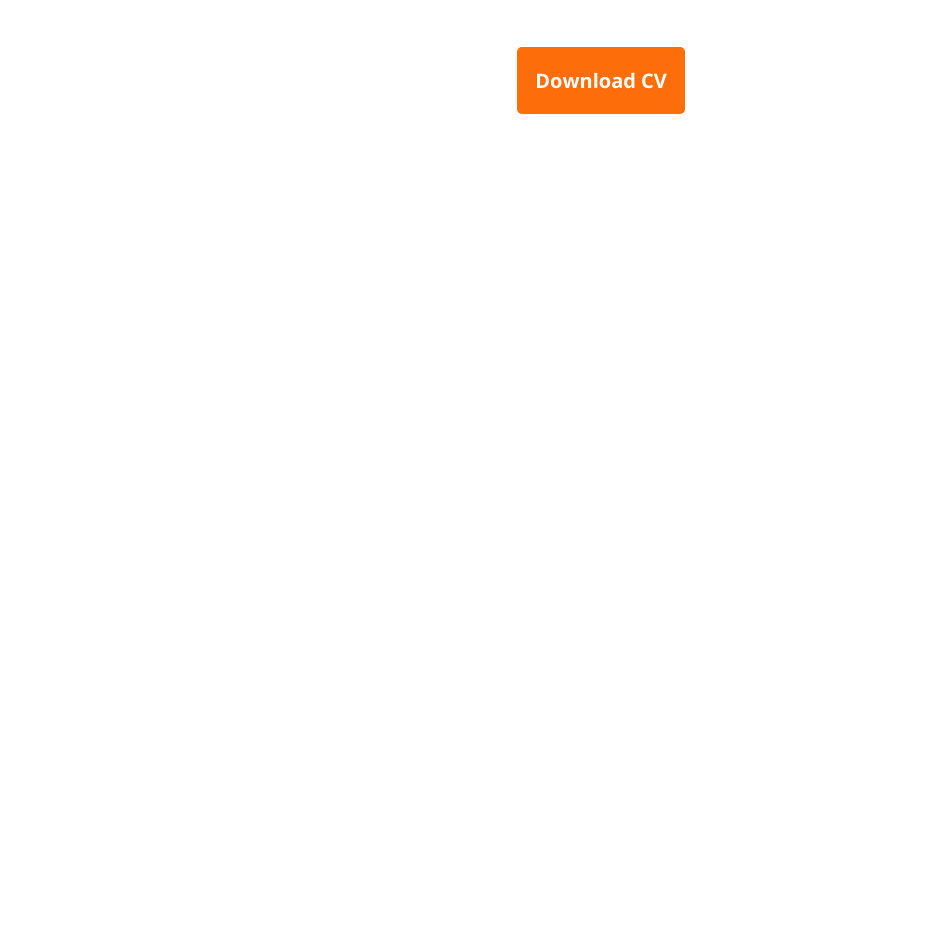
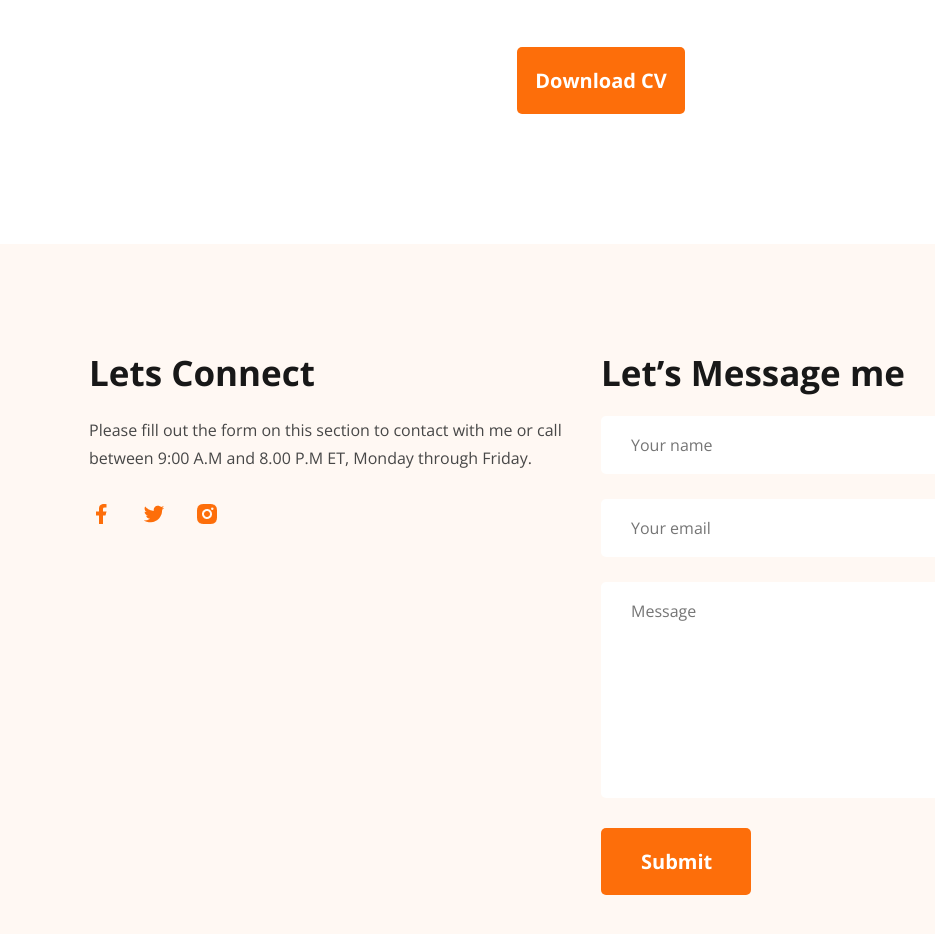
Before and after one commit to shahedul-alam/simple-portfolio-website, a plain HTML site: page index.html in a window 1280 px wide. Shown: the part 3244-4178 px from the top of the page, without its empty margins (39-974 px from the left). Before the commit the page ends 3488 px from the top, so only its background shows below. Drawn offline with nearby package versions, Linux system fonts and the light colour scheme.

Commit message:
footer section added

```diff
--- a/index.html
+++ b/index.html
@@ -145,6 +145,27 @@
       <div class="skills-btn"><button>Download CV</button></div>
     </section>
   </main>
-  <footer></footer>
+  <footer>
+    <section class="footer-inner-section">
+      <div>
+        <h2>Lets Connect</h2>
+        <p>Please fill out the form on this section to contact with me or call between 9:00 A.M and 8.00 P.M ET, Monday through
+        Friday.</p>
+        <div>
+          <img src="./images/icons/facebook.png" alt="facebook-logo">
+          <img src="./images/icons/twitter.png" alt="twitter-logo">
+          <img src="./images/icons/insta.png" alt="insta-logo"></div>
+      </div>
+      <div>
+        <h2>Let’s Message me</h2>
+        <form action="#">
+          <input type="text" placeholder="Your name" required>
+          <input type="email" placeholder="Your email" required>
+          <textarea placeholder="Message" rows="10" required></textarea>
+          <input type="submit">
+        </form>
+      </div>
+    </section>
+  </footer>
 </body>
 </html>
--- a/style.css
+++ b/style.css
@@ -254,3 +254,60 @@ main {
   border-radius: 5px;
   background: rgb(253, 110, 10);
 }
+footer {
+  height: 780px;
+  background: rgb(255, 248, 243);
+  display: flex;
+  justify-content: center;
+  align-items: center;
+}
+.footer-inner-section {
+  width: 80%;
+  display: flex;
+  justify-content: space-between;
+  align-items: flex-start;
+}
+.footer-inner-section > div {
+  width: 565px;
+}
+.footer-inner-section>div>h2 {
+  color: rgb(24, 24, 24);
+  font-size: 35px;
+  font-weight: 700;
+  margin-bottom: 20px;
+}
+.footer-inner-section>div>p {
+  color: rgb(71, 71, 71);
+  font-size: 16px;
+  font-weight: 400;
+  line-height: 28px;
+  margin-bottom: 30px;
+}
+.footer-inner-section>div>div>img {
+  margin-right: 25px;
+}
+form > input, textarea {
+  box-sizing: border-box;
+  resize: none;
+  margin-bottom: 25px;
+  border: none;
+  border-radius: 5px;
+  background: rgb(255, 255, 255);
+  padding: 18px 350px 18px 30px;
+  width: 100%;
+}
+form>input,
+textarea::placeholder {
+  color: rgb(117, 117, 117);
+  font-size: 16px;
+  font-weight: 400;
+}
+input[type="submit"] {
+  width: 150px;
+  color: rgb(255, 255, 255);
+  font-size: 20px;
+  font-weight: 700;
+  border-radius: 5px;
+  background: rgb(253, 110, 10);
+  padding: 20px 40px;
+}
```
